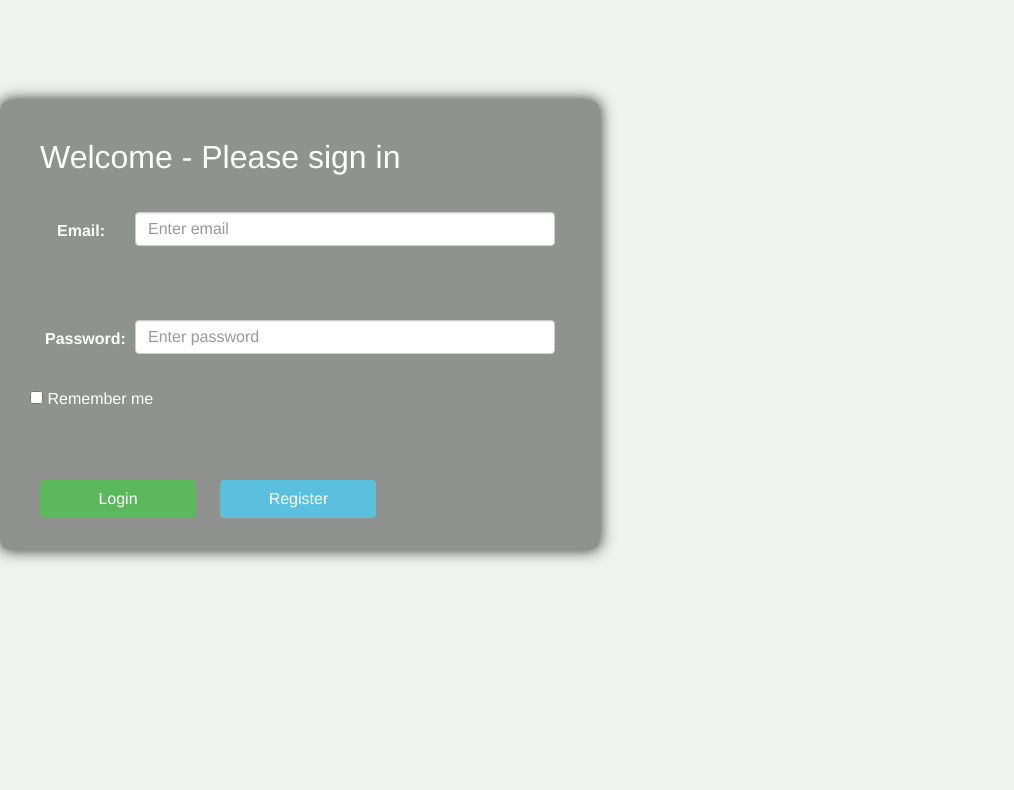
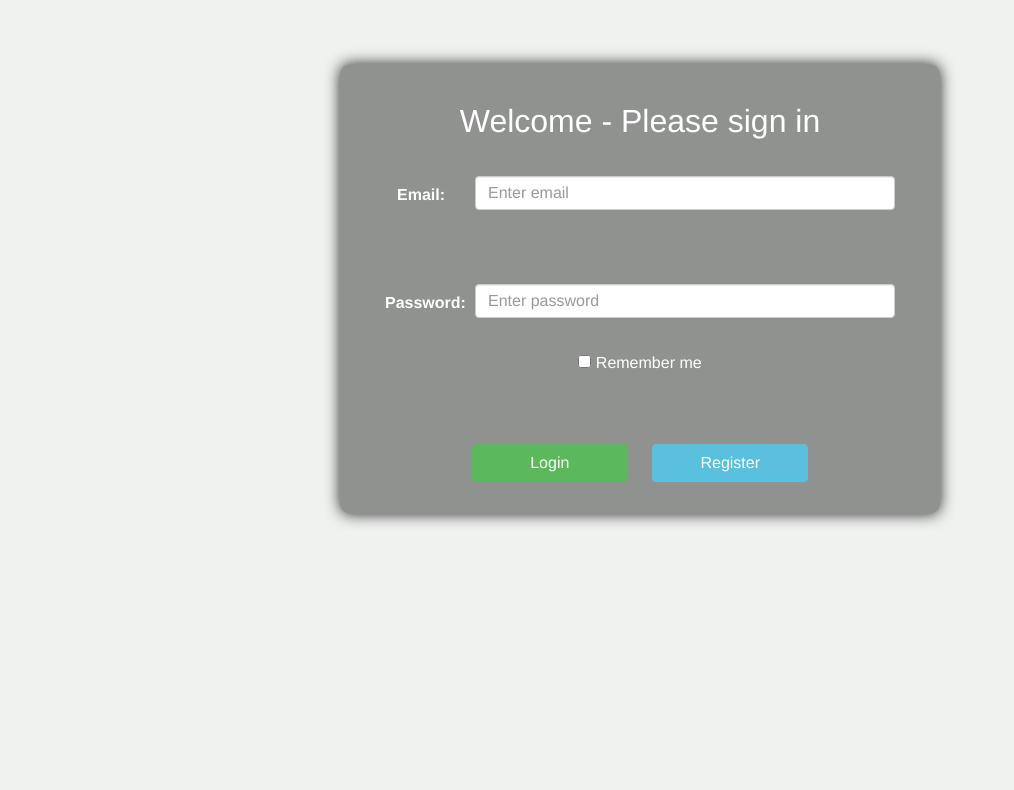
Before and after one commit to SleipRecx/Training, a PHP site: template templates/loginForm.php in a window 1280 px wide. Shown: the top 790 px of the page, without its empty margins (0-1014 px from the left). After the commit the page ends 525 px from the top, so only its background shows below. Run offline with PHP 8.4, Linux system fonts and the light colour scheme; the template is opened without the code that fills it, so the values that code supplies are empty; some libraries are stand-ins or nearby versions.

Commit message:
code cleanup

```diff
--- a/css/mycss.css
+++ b/css/mycss.css
@@ -207,12 +207,13 @@ nav{
 #login{
     width: 600px;
     height: 450px;
-    margin-top: 100px;
     padding: 40px;
     background-color: rgba(0, 0, 0, 0.4);
     color: white;
     box-shadow: 0px 0px 15px #282828;
     border-radius: 10px;
+    text-align: center;
+    margin: 5% auto 0;
 }
 
 #login button{
@@ -224,7 +225,7 @@ nav{
 }
 
 #background {
-    background: url(../images/blur2.jpg) no-repeat center center fixed;
+    background: url(../images/blur2.jpg) no-repeat;
     -webkit-background-size: cover;
     -moz-background-size: cover;
     -o-background-size: cover;
--- a/index.php
+++ b/index.php
@@ -35,6 +35,7 @@ if($input_email!=null) {
 <!DOCTYPE html>
 <html lang="en">
 <head>
+
     <meta charset="UTF-8">
     <meta name="viewport" content="width=device-width, initial-scale=1">
     <title>Index</title>
@@ -98,9 +99,7 @@ if($input_email!=null) {
     <?php include 'templates/registerForm.php';?>
 </div>
 <br>
-<center>
     <?php include 'templates/loginForm.php';?>
-</center>
 <br>
 <br>
 <br>
```
